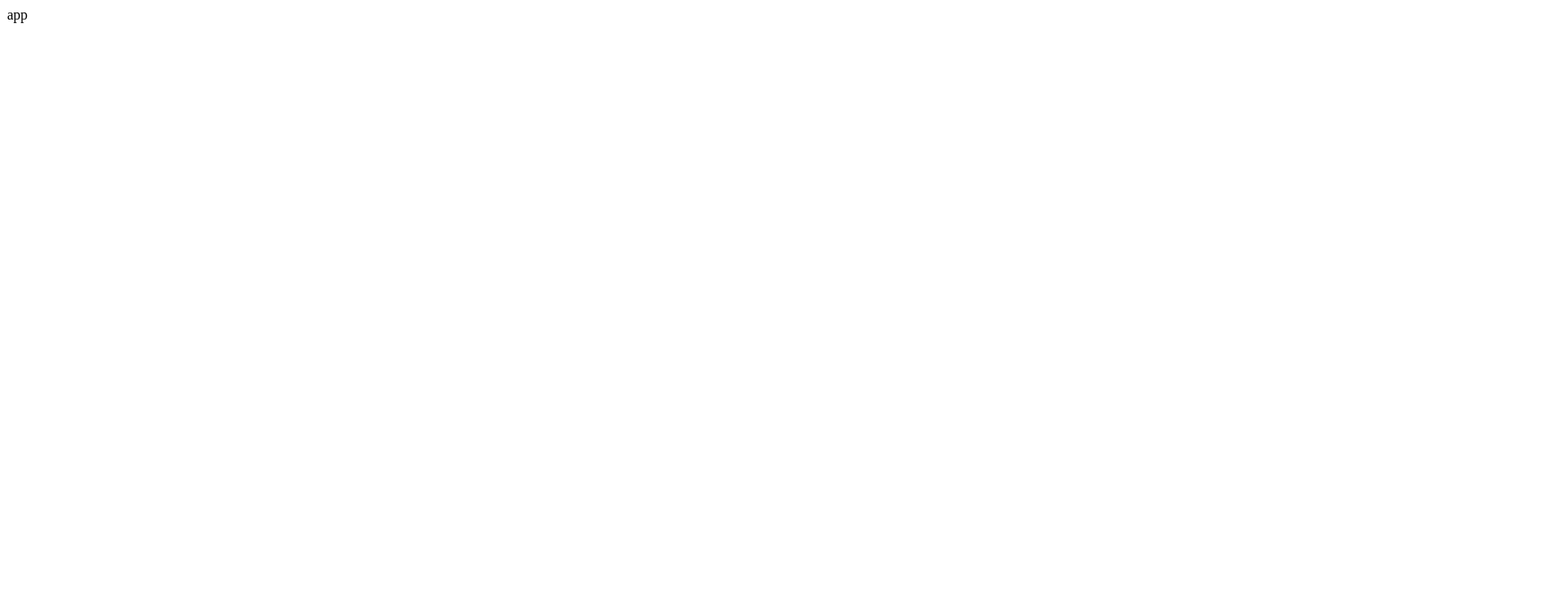
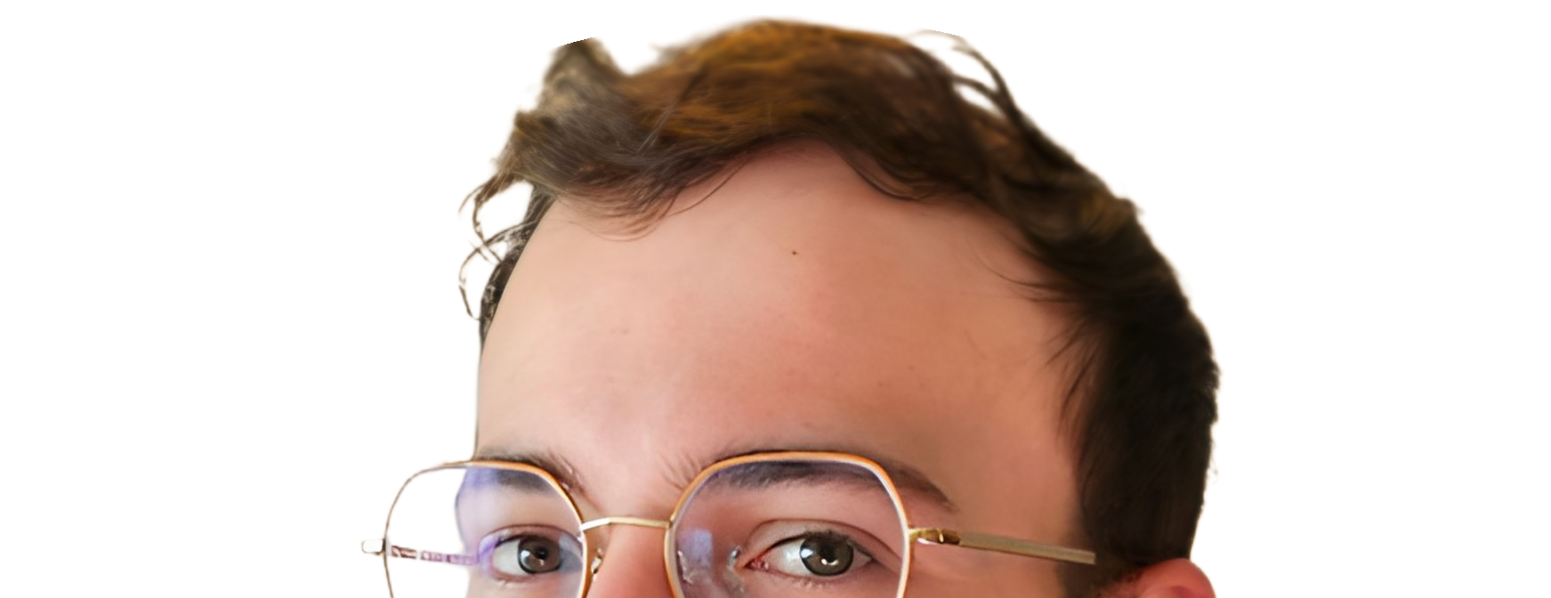
Before and after one commit to luciotorelli/lucio-torelli-resume, a React (Vite) app: page / in a window 1280 px wide. Shown: the top 672 px of the page at 89% size, 1743 px wide, since content can reach past the window. Built offline with nearby package versions, Linux system fonts and the light colour scheme.

Commit message:
Add hero content and style

```diff
--- a/src/App.jsx
+++ b/src/App.jsx
@@ -1,7 +1,8 @@
 import './App.css'
+import Hero from './sections/Hero/Hero';
 
 function App() {
-  return <>app</>;
+  return <><Hero /></>;
 }
 
 export default App
--- /dev/null
+++ b/src/sections/Hero/Hero.jsx
@@ -0,0 +1,34 @@
+import styles from './HeroStyles.module.css'
+import heroImg from '../../assets/hero-img.png'
+import themeIcon from '../../assets/sun.svg'
+import githubIcon from '../../assets/github-light.svg'
+import linkedinIcon from '../../assets/linkedin-light.svg'
+
+function Hero() {
+  return (
+    <section id="hero" className='{styles.container}'>
+    <div className={styles.colorModeContainer}>
+        <img className={styles.hero} src={heroImg} alt='Profile picture of Lúcio Torelli'/>
+        <img className={styles.colorMode} src={themeIcon} alt="Color mode icon" />
+    </div>
+    <div className='{styles.info}'>
+        <h1>Lúcio Torelli</h1>
+        <h2>Full-stack Developer</h2>
+        <span>
+            <a href="https://github.com/luciotorelli" target='_blank'>
+                <img src={githubIcon} alt="GitHub badge" />
+            </a>
+            <a href="https://www.linkedin.com/in/luciotorelli" target='_blank'>
+                <img src={linkedinIcon} alt="LinkedIn badge" />
+            </a>
+        </span>
+        <p>Driven by a lifelong passion for tech and always curious to learn more. Focused on growing my skills and tackling challenges while adding value to my team and the company.</p>
+        <a href="" download>
+            <button className='hover'>Download Resume</button>
+        </a>
+    </div>
+    </section>
+  )
+}
+
+export default Hero
```
Also changed, not shown: src/assets/hero-img.png, src/sections/Hero/HeroStyles.module.css (added).
